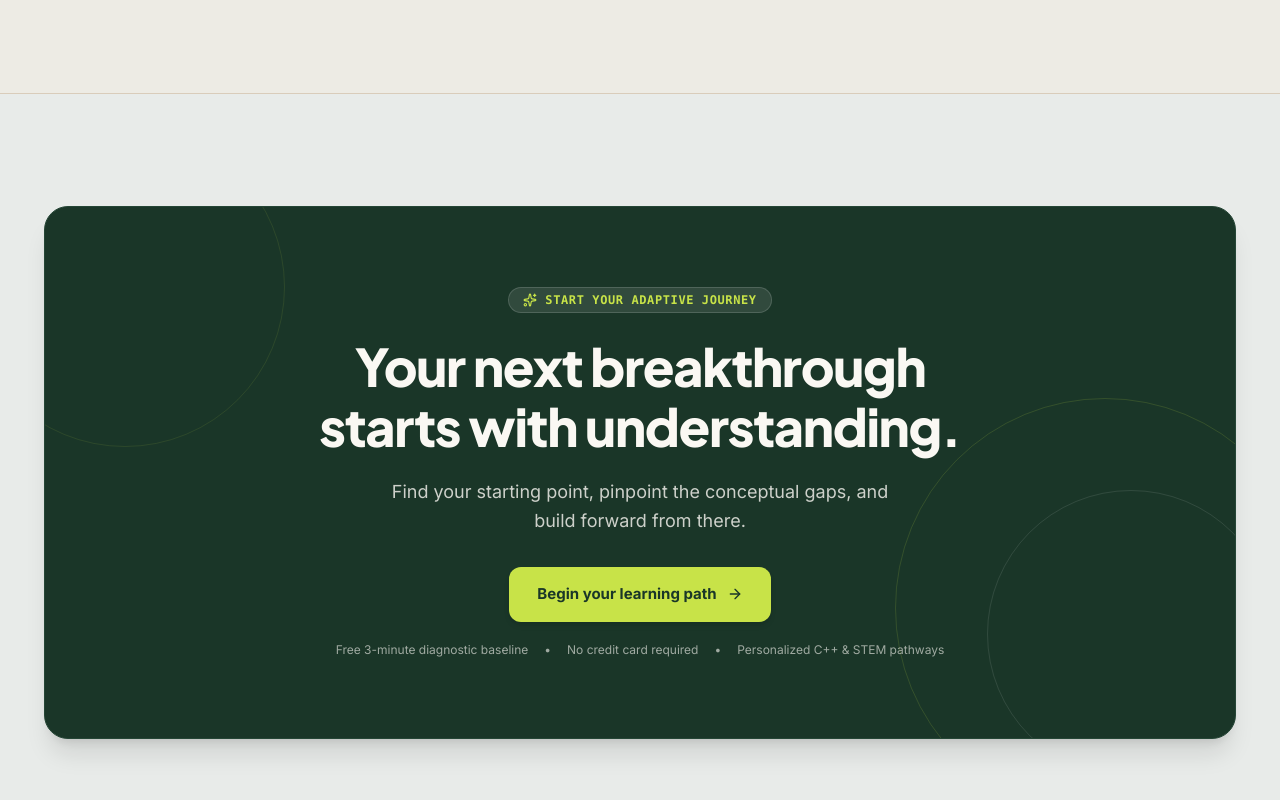
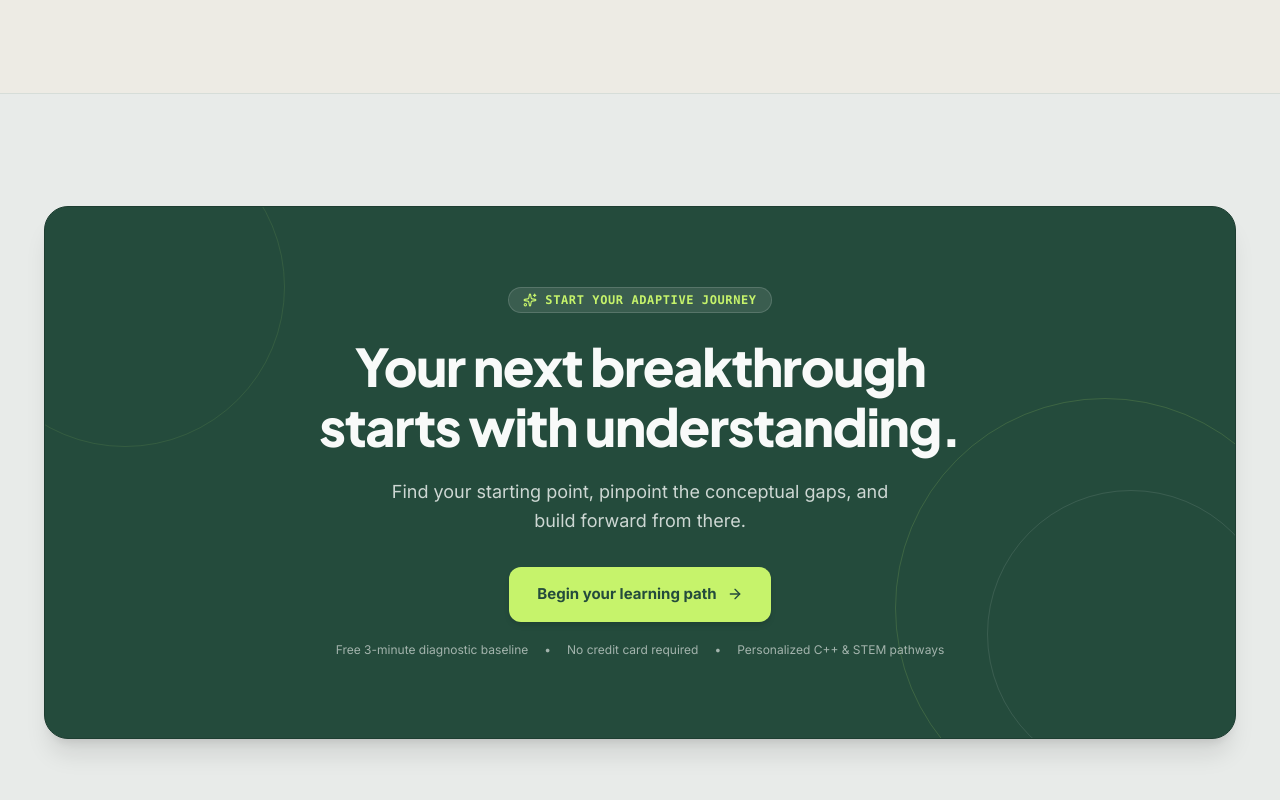
Before and after one commit to hanisnaff/Lumora, a React (Vite) app: page / in a window 1280 px wide. Shown: the part 4180-4980 px from the top of the page. Built offline with nearby package versions, Linux system fonts and the light colour scheme.

Commit message:
Align interface with cool grey and forest green design system

```diff
--- a/src/components/CTASection.tsx
+++ b/src/components/CTASection.tsx
@@ -7,15 +7,15 @@ interface CTASectionProps {
 
 export const CTASection: React.FC<CTASectionProps> = ({ onStartLearning }) => {
   return (
-    <section className="py-20 lg:py-28 border-t border-[#D9CCBA] relative overflow-hidden">
+    <section className="py-20 lg:py-28 border-t border-[#D6DDD8] relative overflow-hidden">
       <div className="max-w-[1240px] mx-auto px-6">
 
         {/* Rich deep forest-green container for distinct, grounded contrast */}
-        <div className="relative rounded-3xl bg-[#1A3628] text-[#FAF8F3] p-8 sm:p-14 lg:p-20 overflow-hidden shadow-xl border border-[#254636]">
+        <div className="relative rounded-3xl bg-[#244B3C] text-[#F8FAF9] p-8 sm:p-14 lg:p-20 overflow-hidden shadow-xl border border-[#1D3D31]">
 
           {/* Subtle geometric contour curves in background */}
           <div
-            className="absolute -right-20 -bottom-20 w-[420px] h-[420px] rounded-full border border-[#C8E348]/15 pointer-events-none"
+            className="absolute -right-20 -bottom-20 w-[420px] h-[420px] rounded-full border border-[#C6F36B]/15 pointer-events-none"
             aria-hidden="true"
           />
           <div
@@ -23,7 +23,7 @@ export const CTASection: React.FC<CTASectionProps> = ({ onStartLearning }) => {
             aria-hidden="true"
           />
           <div
-            className="absolute -left-20 -top-20 w-80 h-80 rounded-full border border-[#C8E348]/10 pointer-events-none"
+            className="absolute -left-20 -top-20 w-80 h-80 rounded-full border border-[#C6F36B]/10 pointer-events-none"
             aria-hidden="true"
           />
 
@@ -31,19 +31,19 @@ export const CTASection: React.FC<CTASectionProps> = ({ onStartLearning }) => {
 
             {/* Small Eyebrow badge */}
             <div className="inline-flex items-center gap-2 px-3.5 py-1 rounded-full bg-white/10 border border-white/15 mb-6">
-              <Sparkles className="w-3.5 h-3.5 text-[#C8E348]" />
-              <span className="text-xs font-mono font-bold uppercase tracking-wider text-[#C8E348]">
+              <Sparkles className="w-3.5 h-3.5 text-[#C6F36B]" />
+              <span className="text-xs font-mono font-bold uppercase tracking-wider text-[#C6F36B]">
                 Start your adaptive journey
               </span>
             </div>
 
             {/* Headline */}
-            <h2 className="font-heading font-extrabold text-[#FAF8F3] tracking-tight text-[clamp(2.1rem,3.6vw+0.5rem,3.25rem)] leading-[1.15]">
+            <h2 className="font-heading font-extrabold text-[#F8FAF9] tracking-tight text-[clamp(2.1rem,3.6vw+0.5rem,3.25rem)] leading-[1.15]">
               Your next breakthrough starts with understanding.
             </h2>
 
             {/* Description */}
-            <p className="text-[17px] sm:text-[18px] text-[#FAF8F3]/80 mt-5 max-w-[500px] leading-relaxed">
+            <p className="text-[17px] sm:text-[18px] text-[#F8FAF9]/80 mt-5 max-w-[500px] leading-relaxed">
               Find your starting point, pinpoint the conceptual gaps, and build forward from there.
             </p>
 
@@ -52,15 +52,15 @@ export const CTASection: React.FC<CTASectionProps> = ({ onStartLearning }) => {
               <button
                 type="button"
                 onClick={onStartLearning}
-                className="group inline-flex items-center justify-center gap-2.5 bg-[#C8E348] text-[#1A3628] px-7 py-4 rounded-xl text-[15px] font-bold hover:bg-[#BBD83B] active:scale-[0.99] transition-all duration-200 shadow-md focus:outline-none focus-visible:ring-2 focus-visible:ring-[#C8E348] focus-visible:ring-offset-2 focus-visible:ring-offset-[#1A3628]"
+                className="group inline-flex items-center justify-center gap-2.5 bg-[#C6F36B] text-[#244B3C] px-7 py-4 rounded-xl text-[15px] font-bold hover:bg-[#BBD83B] active:scale-[0.99] transition-all duration-200 shadow-md focus:outline-none focus-visible:ring-2 focus-visible:ring-[#C6F36B] focus-visible:ring-offset-2 focus-visible:ring-offset-[#244B3C]"
               >
                 <span>Begin your learning path</span>
-                <ArrowRight className="w-4 h-4 text-[#1A3628] transition-transform duration-200 group-hover:translate-x-1" />
+                <ArrowRight className="w-4 h-4 text-[#244B3C] transition-transform duration-200 group-hover:translate-x-1" />
               </button>
             </div>
 
             {/* Supporting note */}
-            <div className="flex flex-wrap items-center justify-center gap-4 text-xs text-[#FAF8F3]/60 mt-5">
+            <div className="flex flex-wrap items-center justify-center gap-4 text-xs text-[#F8FAF9]/60 mt-5">
               <span>Free 3-minute diagnostic baseline</span>
               <span>&bull;</span>
               <span>No credit card required</span>
```
